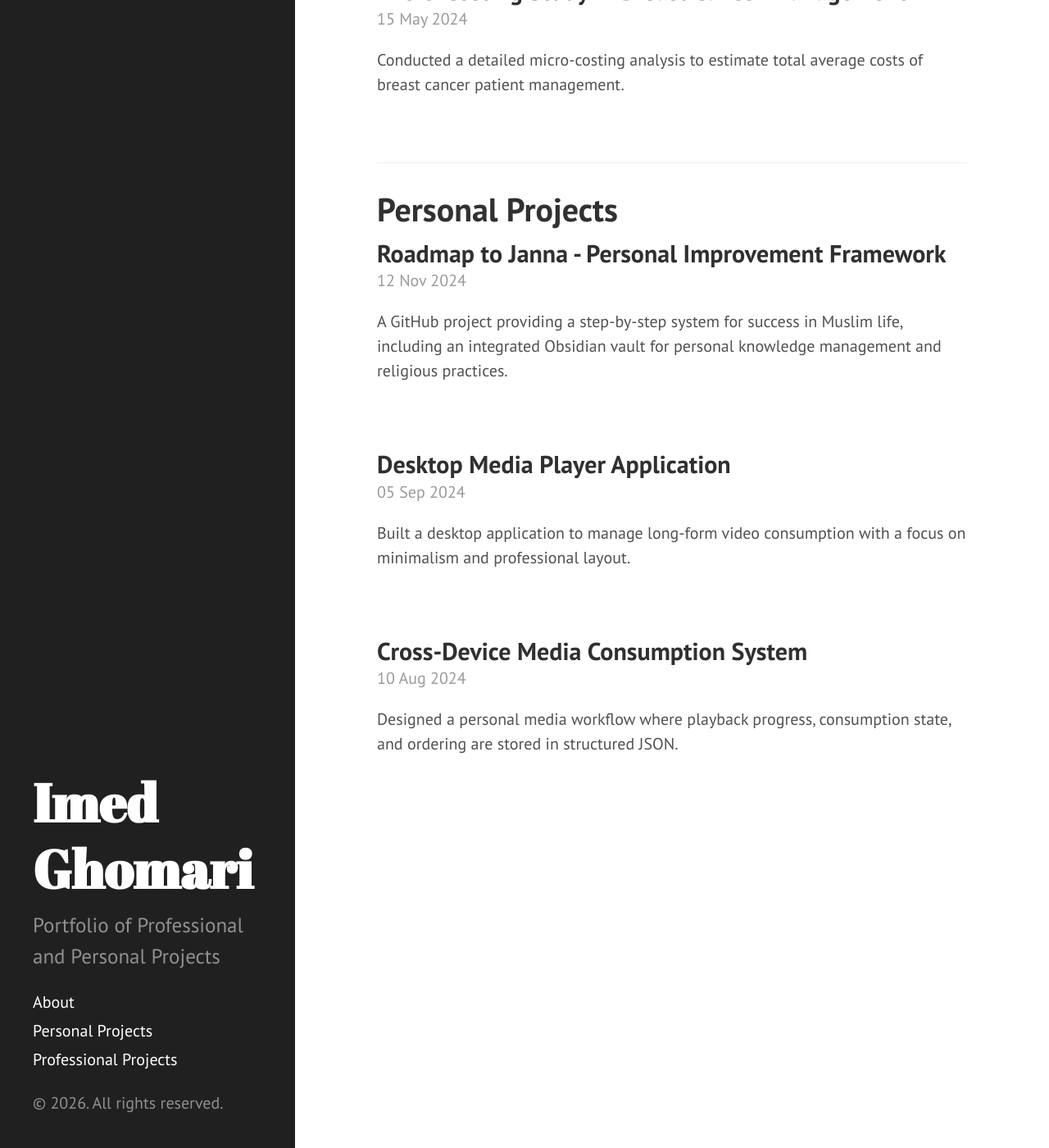
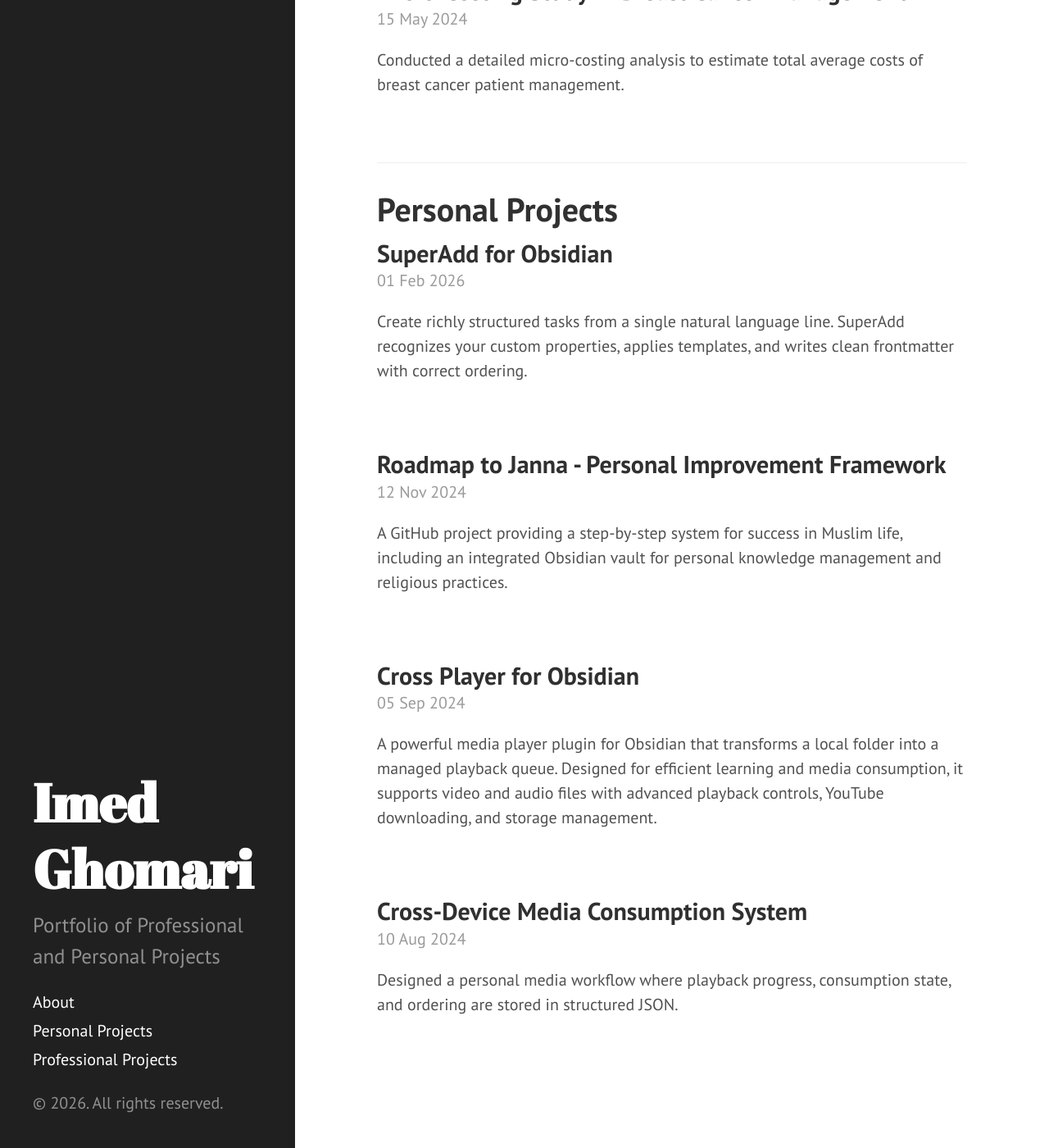
Before and after one commit to imed-ghomari/portfolio, a Jekyll site: the page built from index.md, in a window 1280 px wide and 1400 px high, scrolled down 394 px. Shown: the whole window at 82% size. Built offline with Jekyll 4.4.1, drawn with Linux system fonts in a browser that asks for light colours.

Commit message:
added personal project and changed cross player doc

```diff
--- a/_posts/2024-09-05-desktop-media-player.md
+++ b/_posts/2024-09-05-desktop-media-player.md
@@ -1,14 +1,15 @@
 ---
 layout: post
-title: Desktop Media Player Application
+title: Cross Player for Obsidian
 date: 2024-09-05
 categories: personal technology
 ---
 
-Built a desktop application to manage long-form video consumption with a focus on minimalism and professional layout.
+A powerful media player plugin for Obsidian that transforms a local folder into a managed playback queue. Designed for efficient learning and media consumption, it supports video and audio files with advanced playback controls, YouTube downloading, and storage management.
 
-### Features:
-- Directory-based media ingestion
-- Persistent playback position
-- “Consumed / not consumed” tracking
-- Ordering and cleanup of completed content
+### Key Features:
+- **📺 Media Playback**: Smart resume, variable speed (default 2x), and universal format support (including MKV and FLAC).
+- **📋 Queue Management**: Visual progress tracking, drag-and-drop reordering, and "Estimated Time to Complete" calculation.
+- **⬇️ YouTube Integration**: Built-in downloader using `yt-dlp` with batch processing and quality selection.
+- **📱 Mobile Optimized**: Touch-friendly controls and smart gestures for a seamless experience on the go.
+- **🧹 Maintenance**: One-click cleanup of consumed files and configurable storage limits.
--- /dev/null
+++ b/_posts/2026-02-01-superadd-for-obsidian.md
@@ -0,0 +1,15 @@
+---
+layout: post
+title: SuperAdd for Obsidian
+date: 2026-02-01
+categories: personal productivity
+---
+
+Create richly structured tasks from a single natural language line. SuperAdd recognizes your custom properties, applies templates, and writes clean frontmatter with correct ordering.
+
+### Highlights:
+- **Natural language parsing** for title, tags, time estimate, due date/time, and recurrence.
+- **Custom properties** (string, number, boolean, array, date) recognized inline by name or value.
+- **Template support** with frontmatter merge, maintaining your preferred property order.
+- **Live preview** with pill-style property display for immediate feedback.
+- **Quick link insertion** using a dedicated file picker for seamless `[[links]]`.
```
